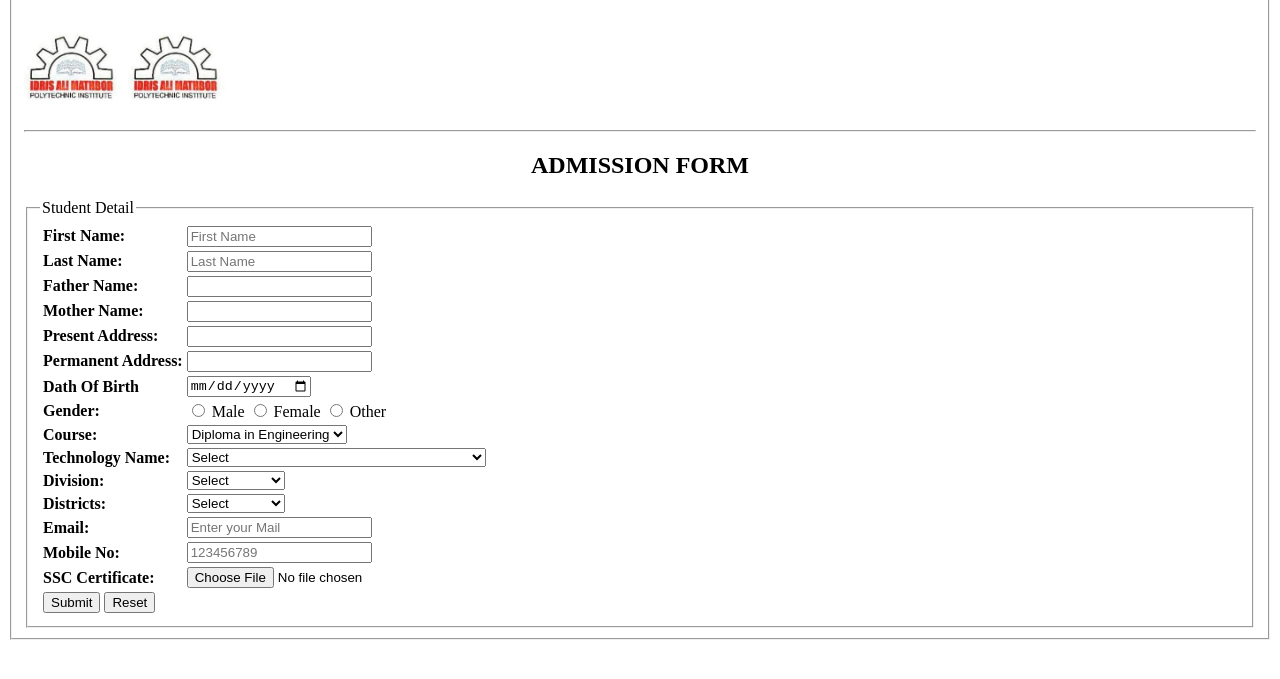
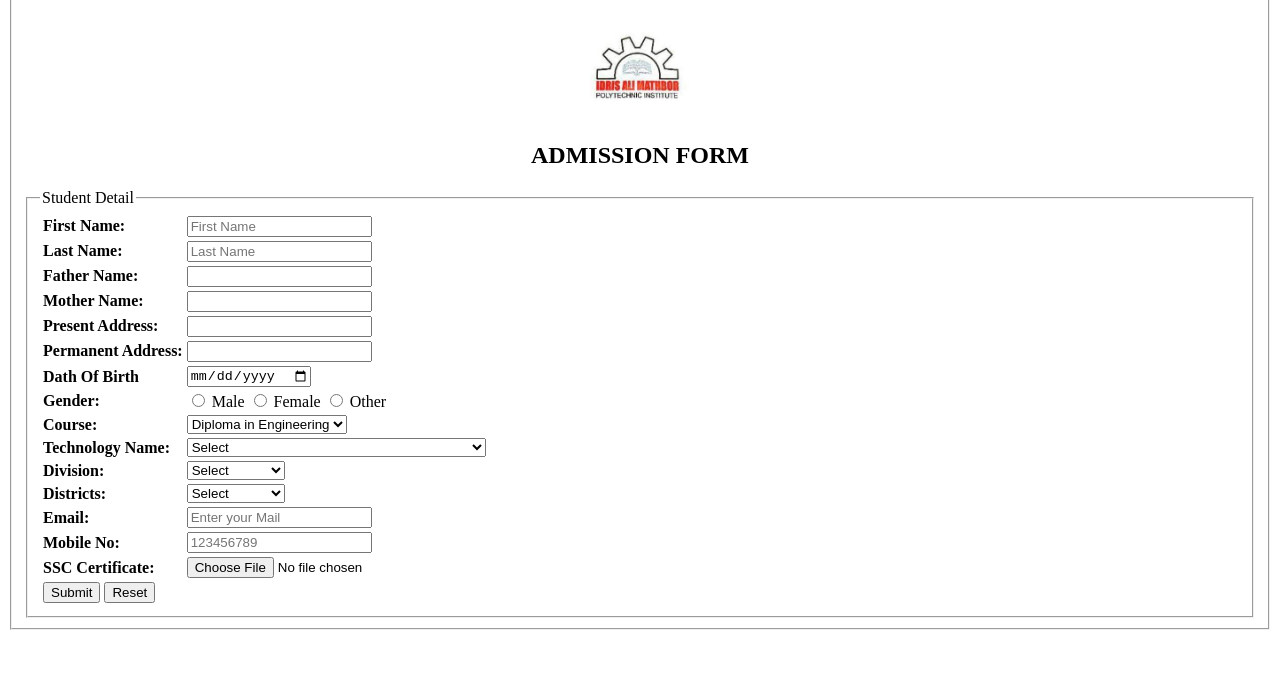
Before and after one commit to RIYAN2024/Calculator-01, a plain HTML site: page index.html in a window 1280 px wide. Shown: the part 77-756 px from the top of the page. Drawn offline with Linux system fonts and the light colour scheme.

Commit message:
Add files via upload

```diff
--- a/index.html
+++ b/index.html
@@ -8,9 +8,9 @@
 <body>
     <fieldset>
     <h1 style="text-align: center;">Idris Ali Madhbor Polytechnic Institute</h1>
-    <img src="download (1).jpeg" width="100" height="100">
-    <img src="download (1).jpeg" height="100" width="100"><hr>
-    <h2 style="text-align: center;">ADMISSION FORM</h2>
+    <center><img src="download (1).jpeg" width="100" height="100">
+    </center>
+        <h2 style="text-align: center;">ADMISSION FORM</h2>
     <fieldset>
         <legend>Student Detail</legend>
     <form>
```
